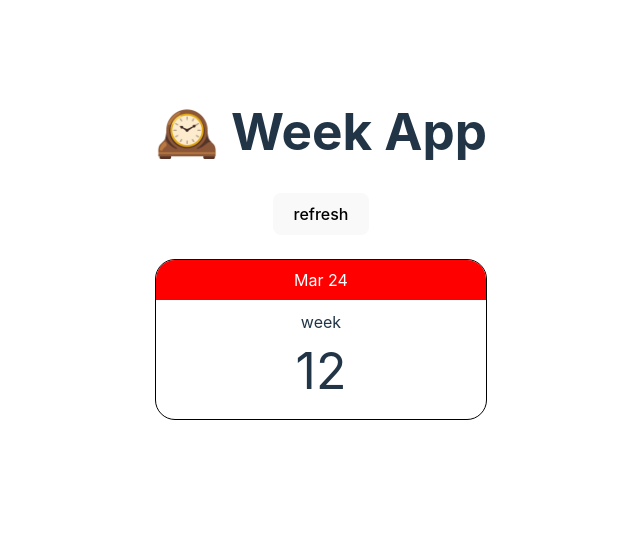
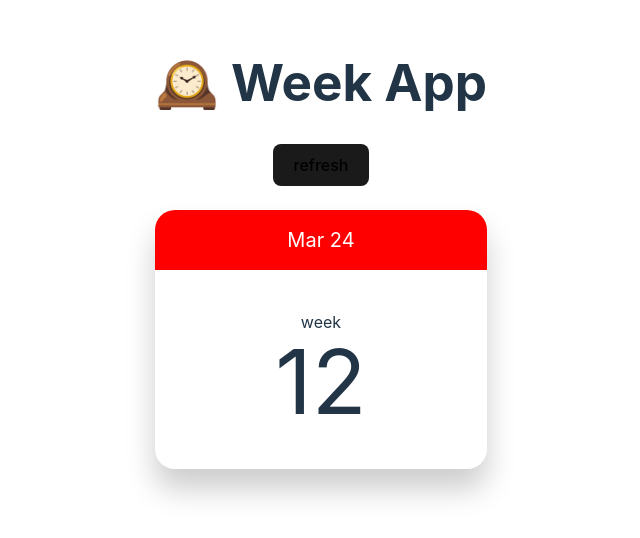
Before and after one commit to serjilyashenko/WeekApp, a React (Vite) app: page / in a window 1280 px wide. Shown: the part 132-670 px from the top of the page, without its empty margins (319-959 px from the left). Built offline with nearby package versions, Linux system fonts and the light colour scheme.

Commit message:
style container shadows

```diff
--- a/src/date-to-week/date-to-week.module.css
+++ b/src/date-to-week/date-to-week.module.css
@@ -1,7 +1,8 @@
 .calendar_container {
-  border: 1px solid white;
+  background-color: #2d2c2c;
   border-radius: 20px;
   overflow: hidden;
+  box-shadow: rgba(0, 0, 0, 0.2) 0 20px 30px;
 }
 
 .calendar_header {
@@ -10,10 +11,12 @@
   height: 40px;
   display: grid;
   align-items: center;
+  font-size: 20px;
+  padding: 10px 5px;
 }
 
 .week {
-  padding: 10px;
+  padding: 40px 5px;
 }
 
 .week_label {
@@ -22,11 +25,12 @@
 
 .week_output {
   display: block;
-  font-size: 50px;
+  font-size: 90px;
+  line-height: 95px;
 }
 
 @media (prefers-color-scheme: light) {
   .calendar_container {
-    border: 1px solid black;
+    background-color: var(--background-color);
   }
 }
--- a/src/index.css
+++ b/src/index.css
@@ -1,8 +1,9 @@
 :root {
+  --background-color: #242424;
+  --not-active: #bdbdbd;
+
   --text-color: rgba(255, 255, 255, 0.87);
-  --background-color: #242424;
-  --button-color: #1a1a1a;
-  --not-active: #bdbdbd;
+  --button-color: #f9f9f9;
 
   font-family: Inter, system-ui, Avenir, Helvetica, Arial, sans-serif;
   line-height: 1.5;
@@ -20,8 +21,19 @@
 }
 
 :root {
-  --text-color: rgba(255, 255, 255, 0.87);
-  --button-color: #f9f9f9;
+}
+
+@media (prefers-color-scheme: light) {
+  :root {
+    --background-color: #ffffff;
+    --text-color: #213547;
+  }
+  a:hover {
+    color: #747bff;
+  }
+  button {
+    background-color: #f9f9f9;
+  }
 }
 
 a {
@@ -65,19 +77,6 @@ button:focus-visible {
   outline: 4px auto -webkit-focus-ring-color;
 }
 
-@media (prefers-color-scheme: light) {
-  :root {
-    color: #213547;
-    background-color: #ffffff;
-  }
-  a:hover {
-    color: #747bff;
-  }
-  button {
-    background-color: #f9f9f9;
-  }
-}
-
 #root {
   max-width: 1280px;
   margin: 0 auto;
```
